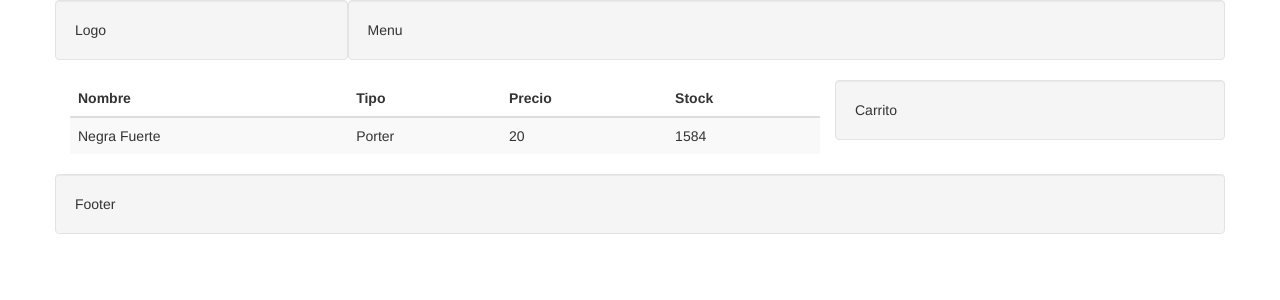
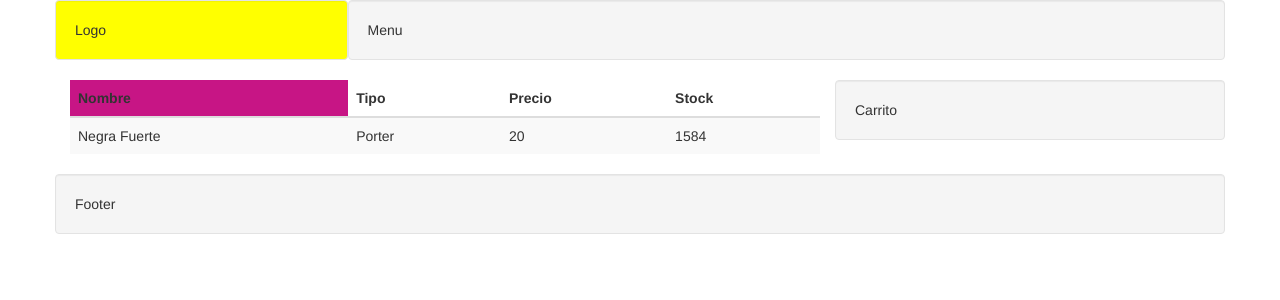
Before and after one commit to Unicen/Angular2-Seminario, an Angular app in the folder Brewery/: page / in a window 1280 px wide. Shown: the top 300 px of the page. Built offline with nearby package versions, Linux system fonts and the light colour scheme.

Commit message:
02-Components - Styles in Components

```diff
--- a/Brewery/src/app/app.component.css
+++ b/Brewery/src/app/app.component.css
@@ -0,0 +1,3 @@
+.resaltado {
+    background-color: yellow;
+}
--- a/Brewery/src/app/app.component.html
+++ b/Brewery/src/app/app.component.html
@@ -1,6 +1,6 @@
 <div class="container">
   <div class="row">
-  <div class="col-md-3 well">Logo</div>
+  <div class="col-md-3 well resaltado">Logo</div>
   <div class="col-md-9 well">Menu</div>
 </div>
 <div class="row">
--- a/Brewery/src/app/beer-list/beer-list.component.css
+++ b/Brewery/src/app/beer-list/beer-list.component.css
@@ -0,0 +1,3 @@
+.resaltado {
+    background-color: mediumvioletred;
+}
--- a/Brewery/src/app/beer-list/beer-list.component.html
+++ b/Brewery/src/app/beer-list/beer-list.component.html
@@ -1,7 +1,7 @@
 <table class="table table-striped">
   <thead>
     <tr>
-      <th>Nombre</th>
+      <th class="resaltado">Nombre</th>
       <th>Tipo</th>
       <th>Precio</th>
       <th>Stock</th>
```
